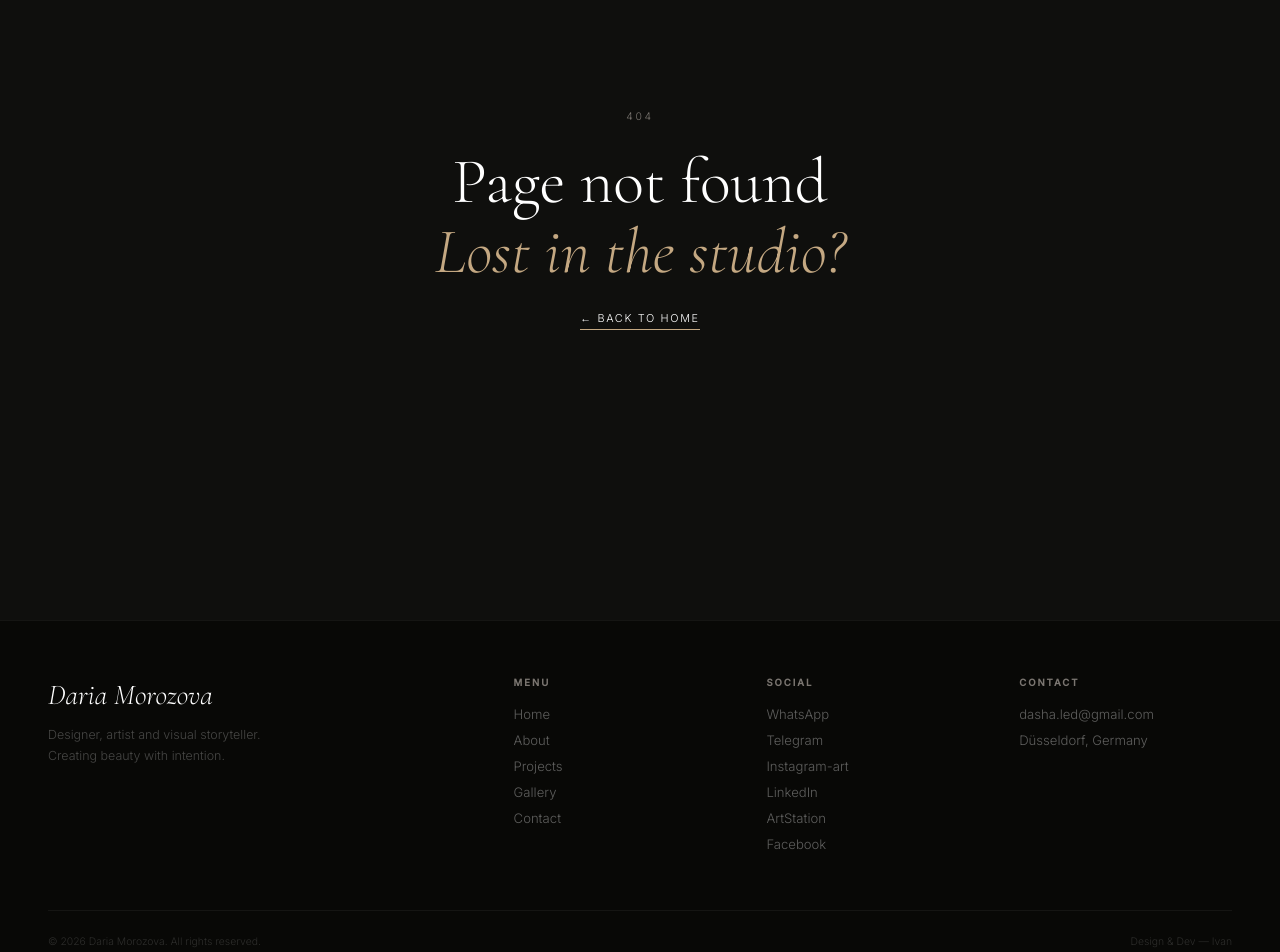
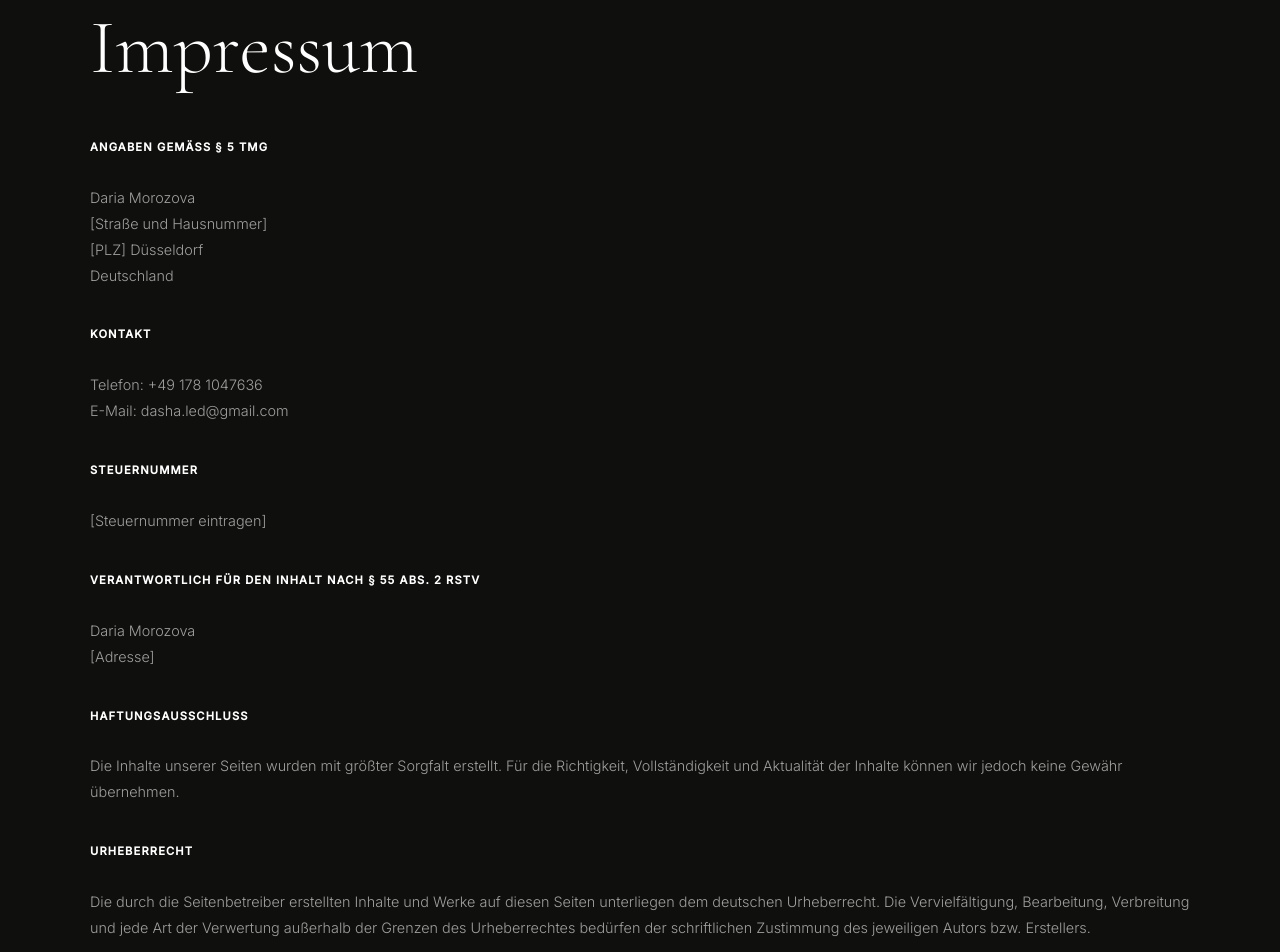
Before and after one commit to barkasa/dasha-visitka, a React (Vite) app: page /impressum in a window 1280 px wide. Shown: the part 180-1132 px from the top of the page. Built offline with nearby package versions, Linux system fonts and the light colour scheme.

Commit message:
Add Impressum page, SEO meta descriptions, butterfly touch support

```diff
--- a/src/App.jsx
+++ b/src/App.jsx
@@ -13,6 +13,7 @@ import ProjectsCategoryPage from "./pages/ProjectsCategoryPage";
 import AboutPage from "./pages/AboutPage";
 import ProjectDetailPage from "./pages/ProjectDetailPage";
 import ScrollToTop from "./components/ScrollToTop";
+import ImpressumPage from "./pages/ImpressumPage";
 function App() {
   const [lang, setLang] = useState("en");
 
@@ -28,6 +29,7 @@ function App() {
         <Route path="/success" element={<SuccessPage lang={lang} />} />
         <Route path="*" element={<NotFoundPage lang={lang} />} />
         <Route path="/about" element={<AboutPage lang={lang} />} />
+        <Route path="/impressum" element={<ImpressumPage lang={lang} />} />
         <Route
           path="/projects/:category/:slug"
           element={<ProjectDetailPage lang={lang} />}
@@ -41,6 +43,7 @@ function App() {
           element={<GalleryCategoryPage lang={lang} />}
         />
       </Routes>
+
       <Footer lang={lang} />
     </div>
   );
--- a/src/components/Footer.jsx
+++ b/src/components/Footer.jsx
@@ -85,8 +85,19 @@ export default function Footer({ lang }) {
         <p className={styles.footerBottomText}>
           © 2026 Daria Morozova. {txt.rights}
         </p>
+        <div style={{ display: "flex", gap: "24px" }}>
+          <Link
+            to="/impressum"
+            className={styles.footerBottomText}
+            style={{ textDecoration: "none" }}
+          >
+            Impressum
+          </Link>
+        </div>
         <p className={styles.footerBottomText}>
-          {lang === "en" ? "Design & Dev — Ivan" : "Дизайн и разработка — Иван"}
+          {lang === "en"
+            ? "Design & Dev — Ivan Morozov"
+            : "Дизайн и разработка — Иван Морозов"}
         </p>
       </div>
     </footer>
--- a/src/components/Hero.jsx
+++ b/src/components/Hero.jsx
@@ -91,7 +91,11 @@ export default function Hero({ lang }) {
 
   return (
     <section id="home" className={styles.hero}>
-      <div className={styles.photoPlaceholder} onMouseEnter={handlePhotoHover}>
+      <div
+        className={styles.photoPlaceholder}
+        onMouseEnter={handlePhotoHover}
+        onTouchStart={handlePhotoHover}
+      >
         <img
           src="https://kfkzcuqao3n7ppvh.public.blob.vercel-storage.com/silk%20Batik%201/Foto/photo_2026-06-30_19-12-07.jpg"
           alt="Daria Morozova"
--- a/src/components/PageTitle.jsx
+++ b/src/components/PageTitle.jsx
@@ -1,11 +1,22 @@
 import { useEffect } from "react";
 
-export default function PageTitle({ title }) {
+export default function PageTitle({ title, description }) {
   useEffect(() => {
     document.title = title
       ? `${title} — Daria Morozova`
       : "m'Daria — Designer & Artist";
-  }, [title]);
+
+    // Обновляем description
+    let meta = document.querySelector('meta[name="description"]');
+    if (!meta) {
+      meta = document.createElement("meta");
+      meta.name = "description";
+      document.head.appendChild(meta);
+    }
+    meta.content =
+      description ||
+      "Portfolio of Daria Morozova — graphic designer, artist and illustrator based in Düsseldorf, Germany.";
+  }, [title, description]);
 
   return null;
 }
--- a/src/pages/AboutPage.jsx
+++ b/src/pages/AboutPage.jsx
@@ -144,7 +144,14 @@ export default function AboutPage({ lang }) {
       ref={ref}
       className={`${styles.page} fadeIn ${inView ? "visible" : ""}`}
     >
-      <PageTitle title={lang === "en" ? "About" : "О себе"} />
+      <PageTitle
+        title={lang === "en" ? "About" : "О себе"}
+        description={
+          lang === "en"
+            ? "About Daria Morozova — graphic designer, artist and illustrator. Member of the Union of Artists of Kyrgyzstan."
+            : "О Дарье Морозовой — графический дизайнер, художник и иллюстратор."
+        }
+      />
       <div className={styles.inner}>
         <p className={styles.tag}>
           <span className={styles.tagLine} />
--- a/src/pages/ContactsPage.jsx
+++ b/src/pages/ContactsPage.jsx
@@ -118,7 +118,14 @@ export default function ContactsPage({ lang }) {
       ref={ref}
       className={`${styles.page} fadeIn ${inView ? "visible" : ""}`}
     >
-      <PageTitle title={lang === "en" ? "Contact" : "Контакты"} />
+      <PageTitle
+        title={lang === "en" ? "Contact" : "Контакты"}
+        description={
+          lang === "en"
+            ? "Contact Daria Morozova — open for commissions and collaborations."
+            : "Связаться с Дарьей Морозовой — открыта к заказам и коллаборациям."
+        }
+      />
       <div className={styles.inner}>
         <p className={styles.tag}>
           <span className={styles.tagLine} />
--- a/src/pages/GalleryPage.jsx
+++ b/src/pages/GalleryPage.jsx
@@ -12,7 +12,14 @@ export default function GalleryPage({ lang }) {
       ref={ref}
       className={`${styles.page} fadeIn ${inView ? "visible" : ""}`}
     >
-      <PageTitle title={lang === "en" ? "Gallery" : "Галерея"} />
+      <PageTitle
+        title={lang === "en" ? "Gallery" : "Галерея"}
+        description={
+          lang === "en"
+            ? "Gallery of Daria Morozova — batik, painting, decorative art."
+            : "Галерея Дарьи Морозовой — батик, живопись, декоративные работы."
+        }
+      />
       <div className={styles.inner}>
         <p className={styles.tag}>
           <span className={styles.tagLine} />
--- /dev/null
+++ b/src/pages/ImpressumPage.jsx
@@ -0,0 +1,140 @@
+import PageTitle from "../components/PageTitle";
+import styles from "./AboutPage.module.css";
+
+export default function ImpressumPage({ lang }) {
+  return (
+    <div className={styles.page}>
+      <PageTitle title="Impressum" />
+      <div className={styles.inner}>
+        <p className={styles.tag}>
+          <span className={styles.tagLine} />
+          Legal
+        </p>
+
+        <h1 className={styles.name} style={{ marginBottom: "48px" }}>
+          Impressum
+        </h1>
+
+        <div
+          style={{
+            color: "rgba(255,255,255,0.6)",
+            lineHeight: 1.8,
+            fontSize: "0.9rem",
+          }}
+        >
+          <p style={{ marginBottom: "32px" }}>
+            <strong
+              style={{
+                color: "var(--white)",
+                letterSpacing: "0.1em",
+                fontSize: "0.7rem",
+                textTransform: "uppercase",
+              }}
+            >
+              Angaben gemäß § 5 TMG
+            </strong>
+            <br />
+            <br />
+            Daria Morozova
+            <br />
+            [Straße und Hausnummer]
+            <br />
+            [PLZ] Düsseldorf
+            <br />
+            Deutschland
+          </p>
+
+          <p style={{ marginBottom: "32px" }}>
+            <strong
+              style={{
+                color: "var(--white)",
+                letterSpacing: "0.1em",
+                fontSize: "0.7rem",
+                textTransform: "uppercase",
+              }}
+            >
+              Kontakt
+            </strong>
+            <br />
+            <br />
+            Telefon: +49 178 1047636
+            <br />
+            E-Mail: dasha.led@gmail.com
+          </p>
+
+          <p style={{ marginBottom: "32px" }}>
+            <strong
+              style={{
+                color: "var(--white)",
+                letterSpacing: "0.1em",
+                fontSize: "0.7rem",
+                textTransform: "uppercase",
+              }}
+            >
+              Steuernummer
+            </strong>
+            <br />
+            <br />
+            [Steuernummer eintragen]
+          </p>
+
+          <p style={{ marginBottom: "32px" }}>
+            <strong
+              style={{
+                color: "var(--white)",
+                letterSpacing: "0.1em",
+                fontSize: "0.7rem",
+                textTransform: "uppercase",
+              }}
+            >
+              Verantwortlich für den Inhalt nach § 55 Abs. 2 RStV
+            </strong>
+            <br />
+            <br />
+            Daria Morozova
+            <br />
+            [Adresse]
+          </p>
+
+          <p style={{ marginBottom: "32px" }}>
+            <strong
+              style={{
+                color: "var(--white)",
+                letterSpacing: "0.1em",
+                fontSize: "0.7rem",
+                textTransform: "uppercase",
+              }}
+            >
+              Haftungsausschluss
+            </strong>
+            <br />
+            <br />
+            Die Inhalte unserer Seiten wurden mit größter Sorgfalt erstellt. Für
+            die Richtigkeit, Vollständigkeit und Aktualität der Inhalte können
+            wir jedoch keine Gewähr übernehmen.
+          </p>
+
+          <p>
+            <strong
+              style={{
+                color: "var(--white)",
+                letterSpacing: "0.1em",
+                fontSize: "0.7rem",
+                textTransform: "uppercase",
+              }}
+            >
+              Urheberrecht
+            </strong>
+            <br />
+            <br />
+            Die durch die Seitenbetreiber erstellten Inhalte und Werke auf
+            diesen Seiten unterliegen dem deutschen Urheberrecht. Die
+            Vervielfältigung, Bearbeitung, Verbreitung und jede Art der
+            Verwertung außerhalb der Grenzen des Urheberrechtes bedürfen der
+            schriftlichen Zustimmung des jeweiligen Autors bzw. Erstellers.
+          </p>
+        </div>
+      </div>
+    </div>
+  );
+}
--- a/src/pages/ProjectsPage.jsx
+++ b/src/pages/ProjectsPage.jsx
@@ -12,7 +12,14 @@ export default function ProjectsPage({ lang }) {
       ref={ref}
       className={`${styles.page} fadeIn ${inView ? "visible" : ""}`}
     >
-      <PageTitle title={lang === "en" ? "Projects" : "Проекты"} />
+      <PageTitle
+        title={lang === "en" ? "Projects" : "Проекты"}
+        description={
+          lang === "en"
+            ? "Design projects by Daria Morozova — illustration, graphic design, brand identity."
+            : "Проекты Дарьи Морозовой — иллюстрация, графический дизайн, айдентика."
+        }
+      />
       <div className={styles.inner}>
         <p className={styles.tag}>
           <span className={styles.tagLine} />
```
